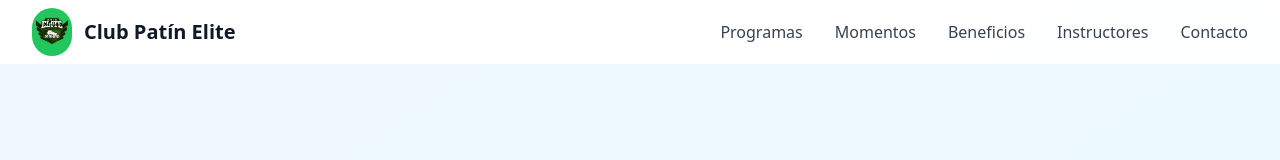
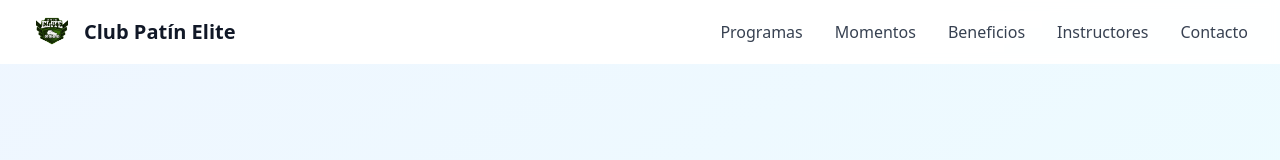
Before and after one commit to RaulOrtiz99/escuela-de-patinaje, a React (Vite) app: page / in a window 1280 px wide. Shown: the top 160 px of the page. Built offline with nearby package versions, Linux system fonts and the light colour scheme.

Commit message:
ultimos cambiesitos

```diff
--- a/src/App.tsx
+++ b/src/App.tsx
@@ -104,7 +104,7 @@ const App: React.FC = () => {
         <div className="max-w-7xl mx-auto px-4 sm:px-6 lg:px-8">
           <div className="flex items-center justify-between h-16">
             <div className="flex items-center space-x-3">
-              <div className="w-10 h-12 bg-green-500 rounded-full flex items-center justify-center overflow-hidden">
+              <div className="w-10 h-12 bg-white-500 rounded-full flex items-center justify-center overflow-hidden">
                 <img
                   src="/assets/logoheader.png"
                   alt="Logo Club Patín Elite"
```
